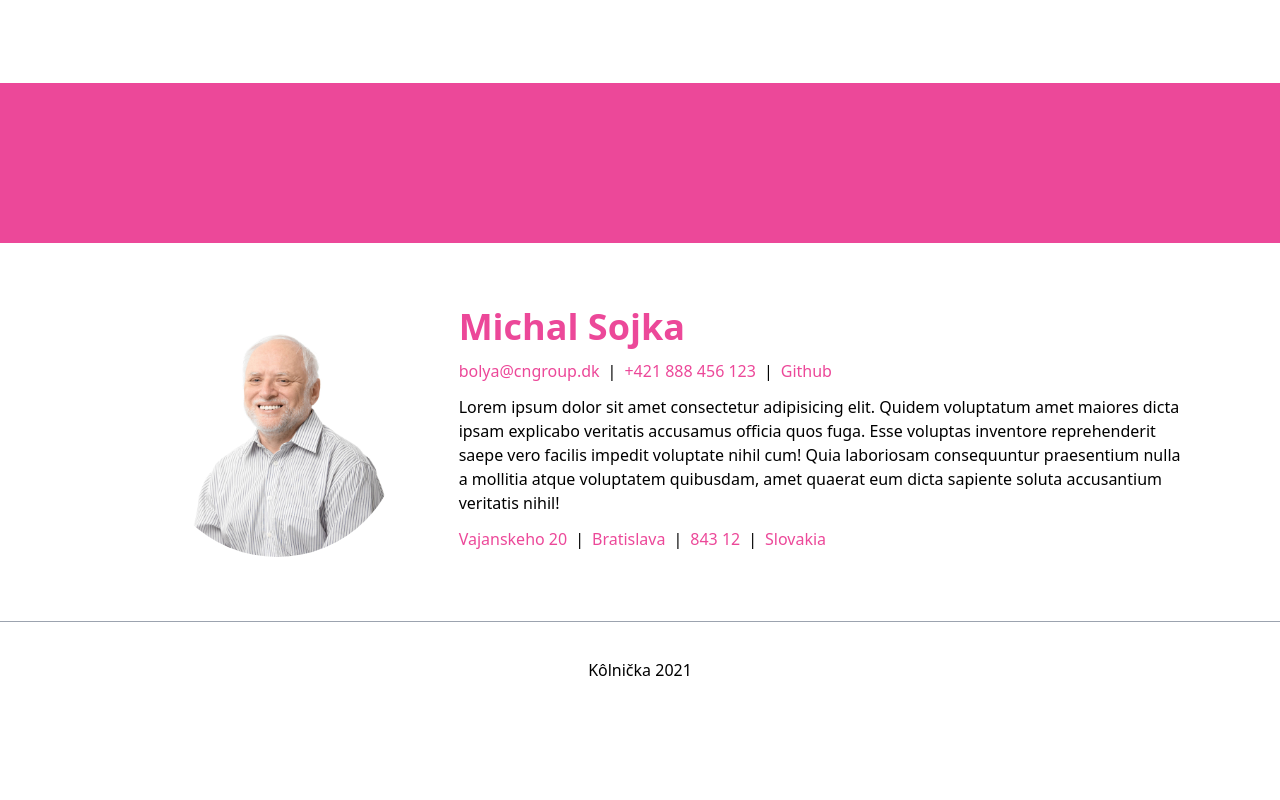
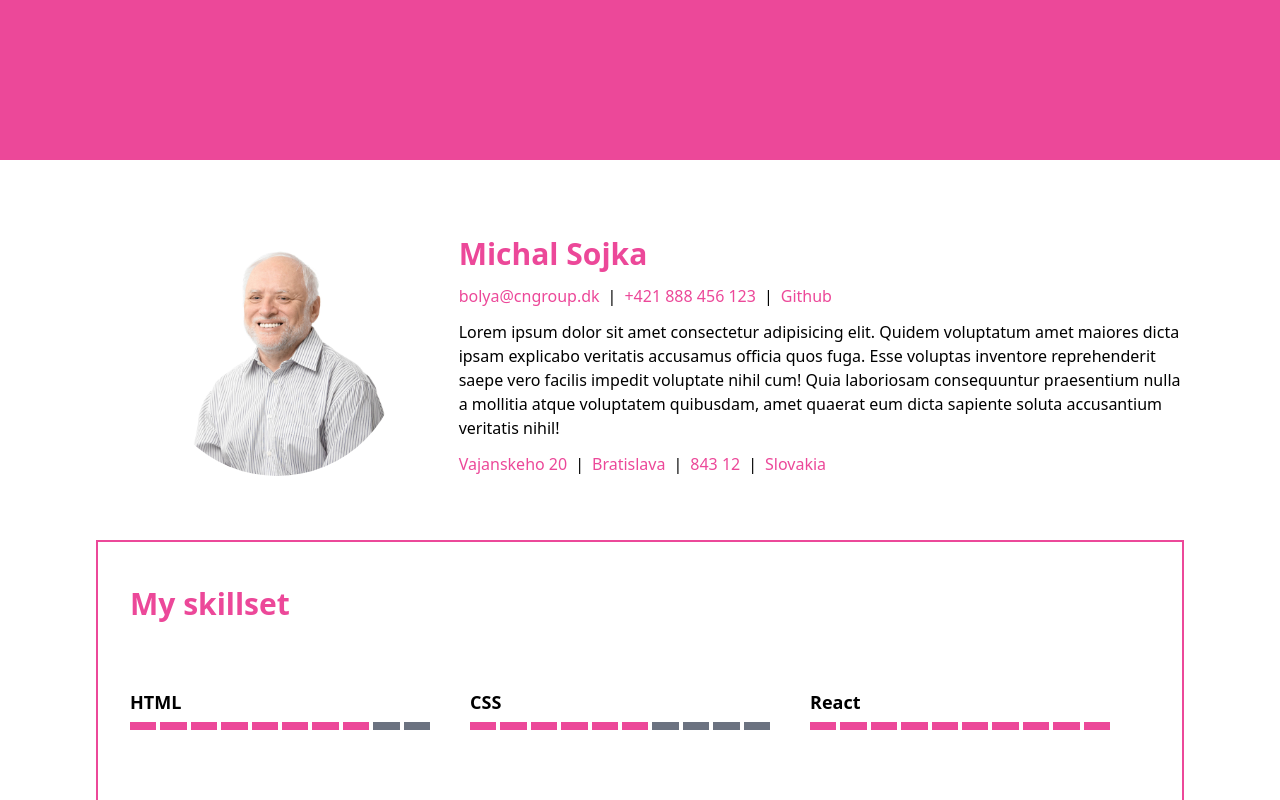
Before and after one commit to bolyesz/kolnicka, a Next.js app: page / in a window 1280 px wide. Shown: the top 800 px of the page. Built offline with nearby package versions, Linux system fonts and the light colour scheme.

Commit message:
Checkpoint 4 - 6

```diff
--- /dev/null
+++ b/src/components/Subtitle.tsx
@@ -0,0 +1,9 @@
+type Props = {
+  subtitle: string;
+};
+
+function Subtitle({ subtitle }: Props) {
+  return <h2 className="text-3xl font-bold text-pink-500 py-3">{subtitle}</h2>;
+}
+
+export default Subtitle;
--- a/src/pages/index.tsx
+++ b/src/pages/index.tsx
@@ -1,10 +1,27 @@
 import Layout from '../components/Layout';
 import Hero from '../sections/Hero';
+import Skills from '../sections/Skills';
+import { Skill } from '../types';
 
-export default function Home() {
+type Props = {
+  skills: Skill[];
+};
+
+export default function Home({ skills }: Props) {
   return (
     <Layout title="Kôlnička">
       <Hero />
+      <Skills skills={skills} />
     </Layout>
   );
 }
+
+export const getStaticProps = async () => {
+  const skills = await require('../../data/skills.json');
+
+  return {
+    props: {
+      skills,
+    },
+  };
+};
--- a/src/sections/Hero.tsx
+++ b/src/sections/Hero.tsx
@@ -1,6 +1,7 @@
 import React from 'react';
 import Image from 'next/image';
 import InfoBar from '../components/InfoBar';
+import Subtitle from '../components/Subtitle';
 
 function Hero() {
   return (
@@ -14,7 +15,7 @@ function Hero() {
         />
       </div>
       <div className="flex flex-col lg:w-2/3 items-center lg:items-start">
-        <h2 className="text-4xl font-bold text-pink-500 pb-3">Michal Sojka</h2>
+        <Subtitle subtitle="Michal Sojka" />
         <InfoBar
           infos={[
             {
--- a/src/sections/Skills.tsx
+++ b/src/sections/Skills.tsx
@@ -1,5 +1,36 @@
-function Skills() {
-  return <div />;
+import Subtitle from '../components/Subtitle';
+import { Skill } from '../types';
+
+type Props = {
+  skills: Skill[];
+};
+
+const MAX_SKILL_LEVEL = 10;
+
+function Skills({ skills }: Props) {
+  return (
+    <div className="my-16 p-8 border-pink-500 border-2">
+      <Subtitle subtitle="My skillset" />
+      <ul className="mt-4 lg:flex lg:flex-wrap">
+        {skills.map((skill) => (
+          <li
+            className="flex flex-col w-full py-4 lg:py-8 lg:pr-10 lg:w-1/3"
+            key={skill.name}
+          >
+            <h3 className="font-bold text-lg leading-10">{skill.name}</h3>
+            <div className="grid grid-cols-10 gap-x-0.5 sm:gap-x-1 w-full">
+              {[...Array(MAX_SKILL_LEVEL).keys()].map((index) => {
+                const isFilled = index < skill.level;
+                const color = isFilled ? 'bg-pink-500' : 'bg-gray-500';
+
+                return <div key={index} className={`${color} h-2`} />;
+              })}
+            </div>
+          </li>
+        ))}
+      </ul>
+    </div>
+  );
 }
 
 export default Skills;
```
